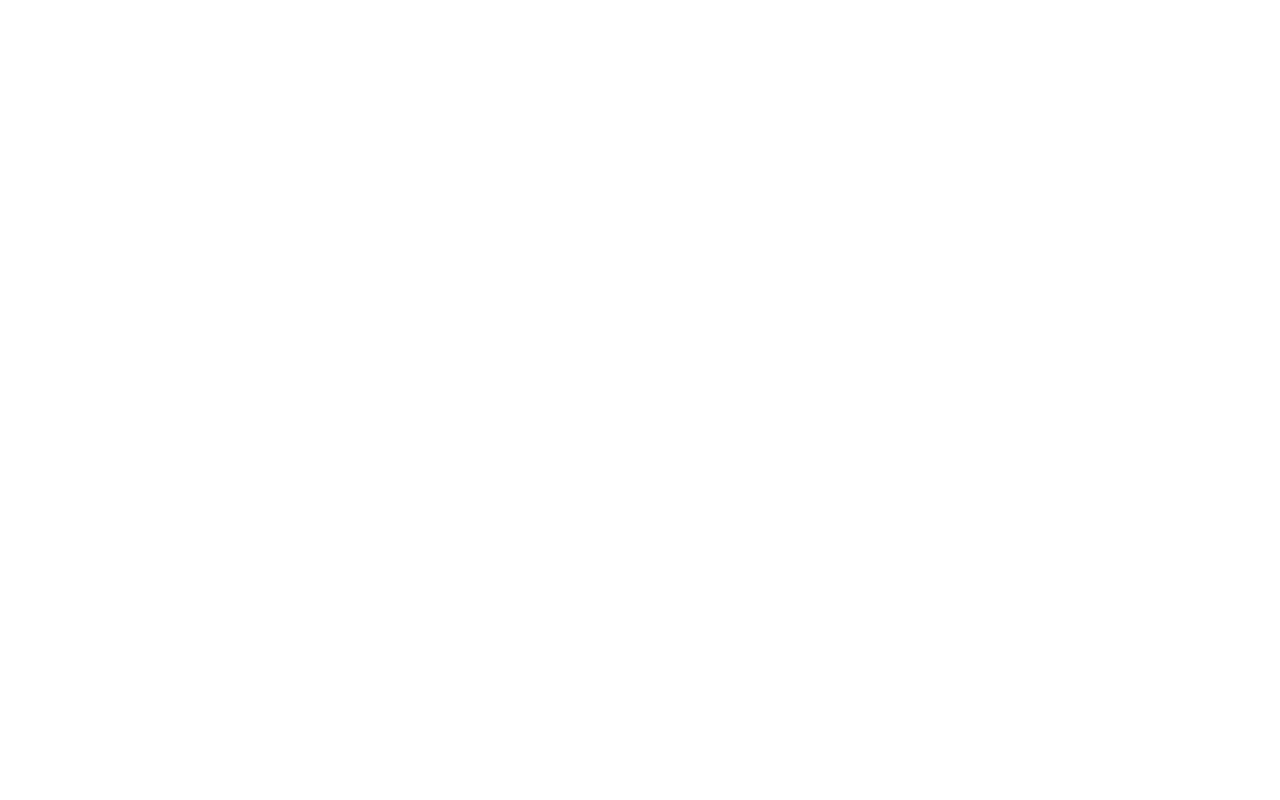
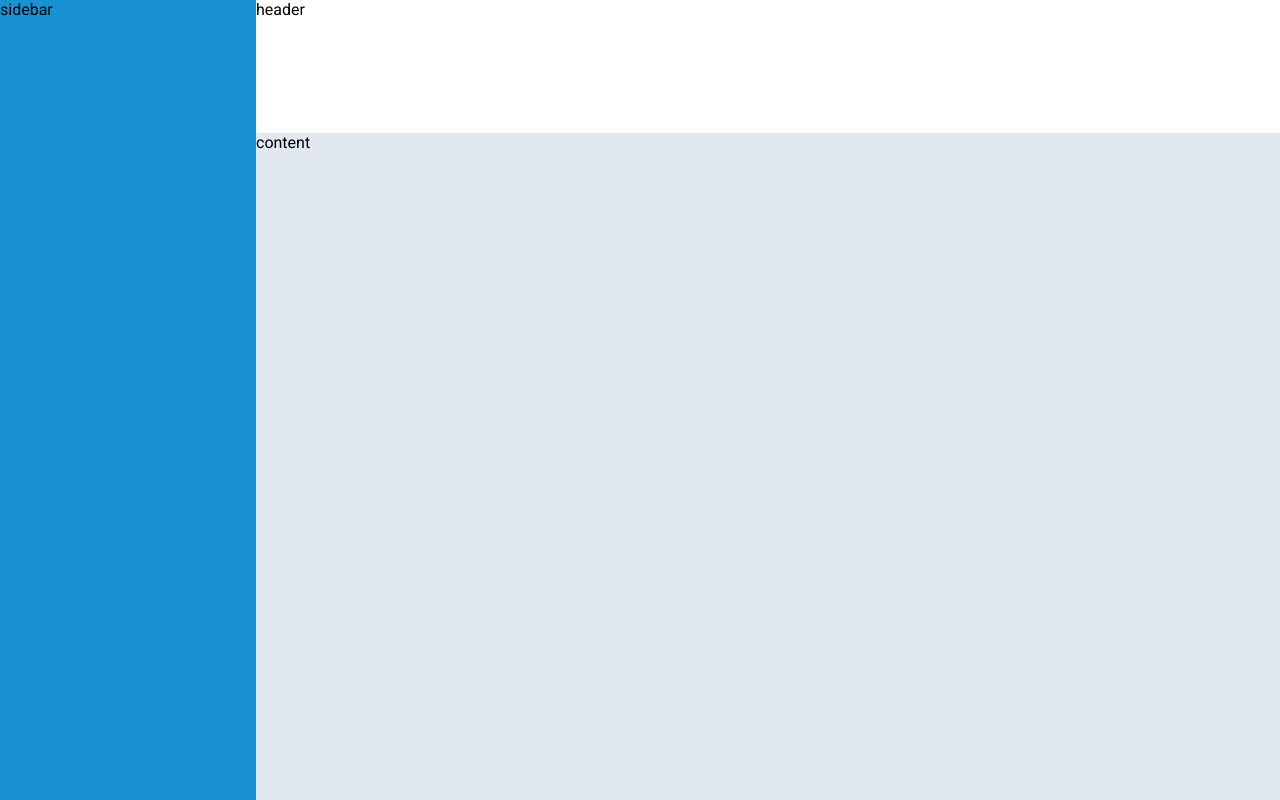
Before and after one commit to jwhong98/grid-dashboard, a plain HTML site: page index.html in a window 1280 px wide. Drawn offline with Linux system fonts and the light colour scheme.

Commit message:
include assets and font

```diff
--- a/index.html
+++ b/index.html
@@ -6,12 +6,16 @@
     <meta name="viewport" content="width=device-width, initial-scale=1.0">
     <link rel="stylesheet" href="./styles.css">
     <title>Document</title>
+
+    <link rel="preconnect" href="https://fonts.googleapis.com">
+<link rel="preconnect" href="https://fonts.gstatic.com" crossorigin>
+<link href="https://fonts.googleapis.com/css2?family=Roboto:wght@400;500;700&display=swap" rel="stylesheet">
 </head>
 <body>
     <div id="container">
-        <div class="header"></div>
-        <div class="sidebar"></div>
-        <div class="content"></div>
+        <div class="header"> header</div>
+        <div class="sidebar">sidebar</div>
+        <div class="content">content</div>
     </div>
 </body>
 </html>
--- a/styles.css
+++ b/styles.css
@@ -1,9 +1,27 @@
 body,html {
     height: 100%;
     margin: 0;
+    font-family: 'Roboto', sans-serif;
 }
 
 #container {
     height: 100%;
     box-sizing: border-box;
+    display: grid;
+    grid-template-columns: repeat(5, 1fr);
+    grid-template-rows: repeat(6, 1fr);
 }
+
+.header {
+    grid-area: 1 / 2 / 2 / 6;
+}
+
+.sidebar {
+    grid-area: 1 / 1 / 7 / 1;
+    background: #1992d4;
+}
+
+.content {
+    grid-area: 2 / 2 / 7 / 6;
+    background: #e2e8f0;
+}
```
Also changed, not shown: assets/account-group.svg (added), assets/bell-ring-outline.svg (added), assets/card-account-details-outline.svg (added), assets/clock-time-three.svg (added), assets/cog.svg (added), assets/eye-plus-outline.svg (added), assets/file-multiple.svg (added), assets/help-box.svg (added), assets/home.svg (added), assets/magnify.svg (added), assets/message-reply.svg (added), assets/shield-check.svg (added), assets/source-fork.svg (added), assets/star-plus-outline.svg (added), 1 more files.
